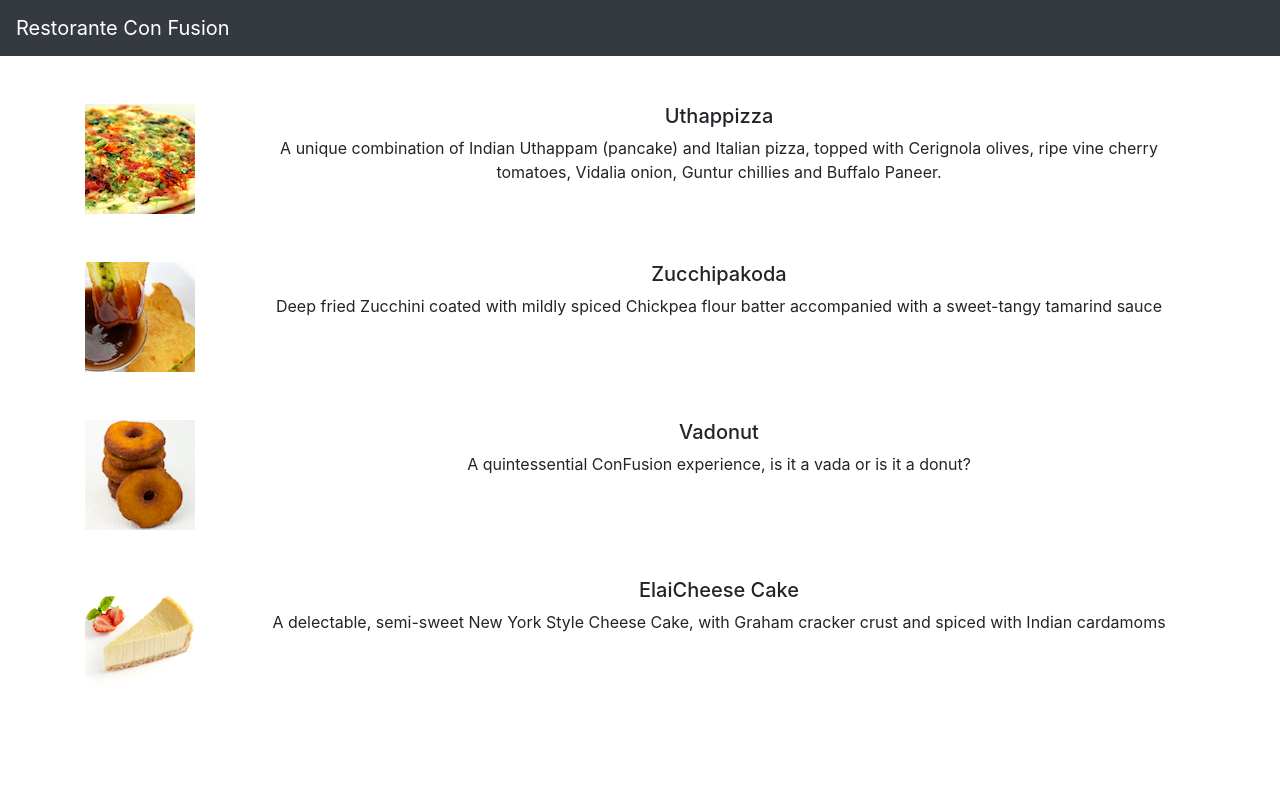
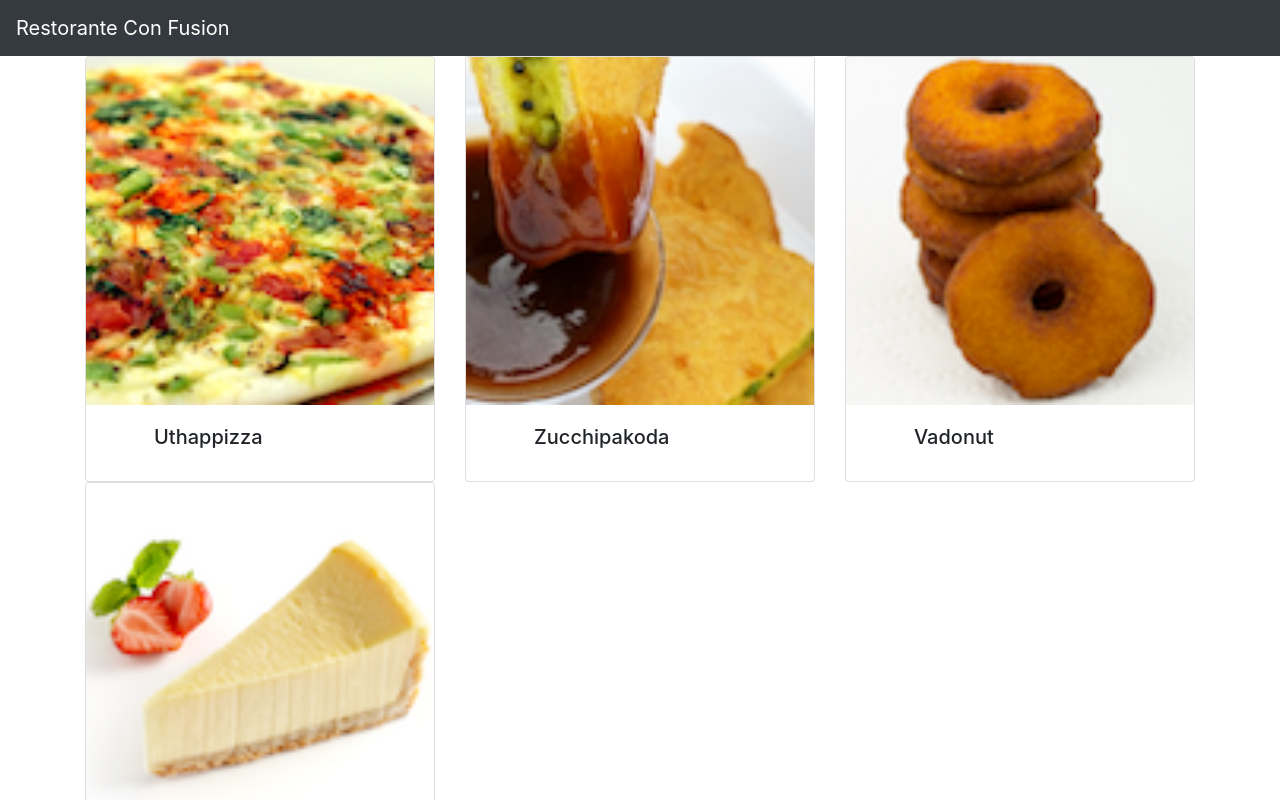
Before and after one commit to NietoCurcio/Ristorante-Confusion, a React (Create React App) app: page / in a window 1280 px wide. Shown: the top 800 px of the page. Built offline with nearby package versions, Linux system fonts and the light colour scheme.

Commit message:
Components Part 2

```diff
--- a/src/App.js
+++ b/src/App.js
@@ -1,14 +1,19 @@
 import { Navbar } from 'react-bootstrap'
 import MenuComponent from './components/MenuComponent'
-import 'App.css'
+// import 'App.css'
+// Note that to use the className, we have to import the file
+import { DISHES } from './shared/dishes'
+import { useState } from 'react'
 
 function App() {
+  const [dishes, setDishes] = useState(DISHES)
+
   return (
-    <div className='App'>
+    <div>
       <Navbar bg='dark' variant='dark'>
         <Navbar.Brand href='#home'>Restorante Con Fusion</Navbar.Brand>
       </Navbar>
-      <MenuComponent />
+      <MenuComponent dishes={dishes} />
     </div>
   )
 }
--- a/src/components/MenuComponent.js
+++ b/src/components/MenuComponent.js
@@ -1,72 +1,48 @@
 import React, { useState } from 'react'
-import { Media } from 'react-bootstrap'
+import { Card } from 'react-bootstrap'
 
-const MenuComponent = () => {
-  const [dishes, setDishes] = useState([
-    {
-      id: 0,
-      name: 'Uthappizza',
-      image: 'assets/images/uthappizza.png',
-      category: 'mains',
-      label: 'Hot',
-      price: '4.99',
-      description:
-        'A unique combination of Indian Uthappam (pancake) and Italian pizza, topped with Cerignola olives, ripe vine cherry tomatoes, Vidalia onion, Guntur chillies and Buffalo Paneer.',
-    },
-    {
-      id: 1,
-      name: 'Zucchipakoda',
-      image: 'assets/images/zucchipakoda.png',
-      category: 'appetizer',
-      label: '',
-      price: '1.99',
-      description:
-        'Deep fried Zucchini coated with mildly spiced Chickpea flour batter accompanied with a sweet-tangy tamarind sauce',
-    },
-    {
-      id: 2,
-      name: 'Vadonut',
-      image: 'assets/images/vadonut.png',
-      category: 'appetizer',
-      label: 'New',
-      price: '1.99',
-      description:
-        'A quintessential ConFusion experience, is it a vada or is it a donut?',
-    },
-    {
-      id: 3,
-      name: 'ElaiCheese Cake',
-      image: 'assets/images/elaicheesecake.png',
-      category: 'dessert',
-      label: '',
-      price: '2.99',
-      description:
-        'A delectable, semi-sweet New York Style Cheese Cake, with Graham cracker crust and spiced with Indian cardamoms',
-    },
-  ])
+const MenuComponent = (props) => {
+  const [selectedDish, setSelectedDishe] = useState({})
 
-  const menu = dishes
+  const onDishSelected = (e, dish) => {
+    setSelectedDishe(dish)
+  }
 
+  const renderDish = (dish) => {
+    if (dish) {
+      return (
+        <Card>
+          <Card.Img variant='top' src={dish.image} alt={dish.name} />
+          <Card.Body>
+            <Card.Title>{dish.name}</Card.Title>
+            <Card.Text>{dish.description}</Card.Text>
+          </Card.Body>
+        </Card>
+      )
+    } else {
+      return <div></div>
+    }
+  }
+
+  const menu = props.dishes
   return (
     <div className='container'>
       <div className='row'>
-        <ul className='list-unstyled'>
-          {menu.map((dish) => {
-            return (
-              <div key={dish.id} className='col-12 mt-5'>
-                {/* React requires a key, to use that property when a item is added, updated or removed from the list */}
-                <Media as='li'>
-                  <img src={dish.image} alt={dish.name} />
-                  <Media.Body className='ml-5'>
-                    <h5>{dish.name}</h5>
-                    <p>{dish.description}</p>
-                  </Media.Body>
-                </Media>
-              </div>
-            )
-          })}
-        </ul>
+        {menu.map((dish, index) => {
+          return (
+            <div key={dish.id} className='col-4'>
+              {/* React requires a key, to use that property when a item is added, updated or removed from the list */}
+              <Card onClick={(e) => onDishSelected(e, dish)}>
+                <Card.Img variant='top' src={dish.image} alt={dish.name} />
+                <Card.Body className='ml-5'>
+                  <Card.Title>{dish.name}</Card.Title>
+                </Card.Body>
+              </Card>
+            </div>
+          )
+        })}
       </div>
+      <div className='row'>{renderDish(selectedDish)}</div>
     </div>
   )
 }
--- /dev/null
+++ b/src/shared/dishes.js
@@ -0,0 +1,194 @@
+export const DISHES = [
+  {
+    id: 0,
+    name: 'Uthappizza',
+    image: 'assets/images/uthappizza.png',
+    category: 'mains',
+    label: 'Hot',
+    price: '4.99',
+    description:
+      'A unique combination of Indian Uthappam (pancake) and Italian pizza, topped with Cerignola olives, ripe vine cherry tomatoes, Vidalia onion, Guntur chillies and Buffalo Paneer.',
+    comments: [
+      {
+        id: 0,
+        rating: 5,
+        comment: 'Imagine all the eatables, living in conFusion!',
+        author: 'John Lemon',
+        date: '2012-10-16T17:57:28.556094Z',
+      },
+      {
+        id: 1,
+        rating: 4,
+        comment:
+          'Sends anyone to heaven, I wish I could get my mother-in-law to eat it!',
+        author: 'Paul McVites',
+        date: '2014-09-05T17:57:28.556094Z',
+      },
+      {
+        id: 2,
+        rating: 3,
+        comment: 'Eat it, just eat it!',
+        author: 'Michael Jaikishan',
+        date: '2015-02-13T17:57:28.556094Z',
+      },
+      {
+        id: 3,
+        rating: 4,
+        comment: 'Ultimate, Reaching for the stars!',
+        author: 'Ringo Starry',
+        date: '2013-12-02T17:57:28.556094Z',
+      },
+      {
+        id: 4,
+        rating: 2,
+        comment: "It's your birthday, we're gonna party!",
+        author: '25 Cent',
+        date: '2011-12-02T17:57:28.556094Z',
+      },
+    ],
+  },
+  {
+    id: 1,
+    name: 'Zucchipakoda',
+    image: 'assets/images/zucchipakoda.png',
+    category: 'appetizer',
+    label: '',
+    price: '1.99',
+    description:
+      'Deep fried Zucchini coated with mildly spiced Chickpea flour batter accompanied with a sweet-tangy tamarind sauce',
+    comments: [
+      {
+        id: 0,
+        rating: 5,
+        comment: 'Imagine all the eatables, living in conFusion!',
+        author: 'John Lemon',
+        date: '2012-10-16T17:57:28.556094Z',
+      },
+      {
+        id: 1,
+        rating: 4,
+        comment:
+          'Sends anyone to heaven, I wish I could get my mother-in-law to eat it!',
+        author: 'Paul McVites',
+        date: '2014-09-05T17:57:28.556094Z',
+      },
+      {
+        id: 2,
+        rating: 3,
+        comment: 'Eat it, just eat it!',
+        author: 'Michael Jaikishan',
+        date: '2015-02-13T17:57:28.556094Z',
+      },
+      {
+        id: 3,
+        rating: 4,
+        comment: 'Ultimate, Reaching for the stars!',
+        author: 'Ringo Starry',
+        date: '2013-12-02T17:57:28.556094Z',
+      },
+      {
+        id: 4,
+        rating: 2,
+        comment: "It's your birthday, we're gonna party!",
+        author: '25 Cent',
+        date: '2011-12-02T17:57:28.556094Z',
+      },
+    ],
+  },
+  {
+    id: 2,
+    name: 'Vadonut',
+    image: 'assets/images/vadonut.png',
+    category: 'appetizer',
+    label: 'New',
+    price: '1.99',
+    description:
+      'A quintessential ConFusion experience, is it a vada or is it a donut?',
+    comments: [
+      {
+        id: 0,
+        rating: 5,
+        comment: 'Imagine all the eatables, living in conFusion!',
+        author: 'John Lemon',
+        date: '2012-10-16T17:57:28.556094Z',
+      },
+      {
+        id: 1,
+        rating: 4,
+        comment:
+          'Sends anyone to heaven, I wish I could get my mother-in-law to eat it!',
+        author: 'Paul McVites',
+        date: '2014-09-05T17:57:28.556094Z',
+      },
+      {
+        id: 2,
+        rating: 3,
+        comment: 'Eat it, just eat it!',
+        author: 'Michael Jaikishan',
+        date: '2015-02-13T17:57:28.556094Z',
+      },
+      {
+        id: 3,
+        rating: 4,
+        comment: 'Ultimate, Reaching for the stars!',
+        author: 'Ringo Starry',
+        date: '2013-12-02T17:57:28.556094Z',
+      },
+      {
+        id: 4,
+        rating: 2,
+        comment: "It's your birthday, we're gonna party!",
+        author: '25 Cent',
+        date: '2011-12-02T17:57:28.556094Z',
+      },
+    ],
+  },
+  {
+    id: 3,
+    name: 'ElaiCheese Cake',
+    image: 'assets/images/elaicheesecake.png',
+    category: 'dessert',
+    label: '',
+    price: '2.99',
+    description:
+      'A delectable, semi-sweet New York Style Cheese Cake, with Graham cracker crust and spiced with Indian cardamoms',
+    comments: [
+      {
+        id: 0,
+        rating: 5,
+        comment: 'Imagine all the eatables, living in conFusion!',
+        author: 'John Lemon',
+        date: '2012-10-16T17:57:28.556094Z',
+      },
+      {
+        id: 1,
+        rating: 4,
+        comment:
+          'Sends anyone to heaven, I wish I could get my mother-in-law to eat it!',
+        author: 'Paul McVites',
+        date: '2014-09-05T17:57:28.556094Z',
+      },
+      {
+        id: 2,
+        rating: 3,
+        comment: 'Eat it, just eat it!',
+        author: 'Michael Jaikishan',
+        date: '2015-02-13T17:57:28.556094Z',
+      },
+      {
+        id: 3,
+        rating: 4,
+        comment: 'Ultimate, Reaching for the stars!',
+        author: 'Ringo Starry',
+        date: '2013-12-02T17:57:28.556094Z',
+      },
+      {
+        id: 4,
+        rating: 2,
+        comment: "It's your birthday, we're gonna party!",
+        author: '25 Cent',
+        date: '2011-12-02T17:57:28.556094Z',
+      },
+    ],
+  },
+]
```
Also changed, not shown: 1 other file (tests, documents, lock files or other folders).
